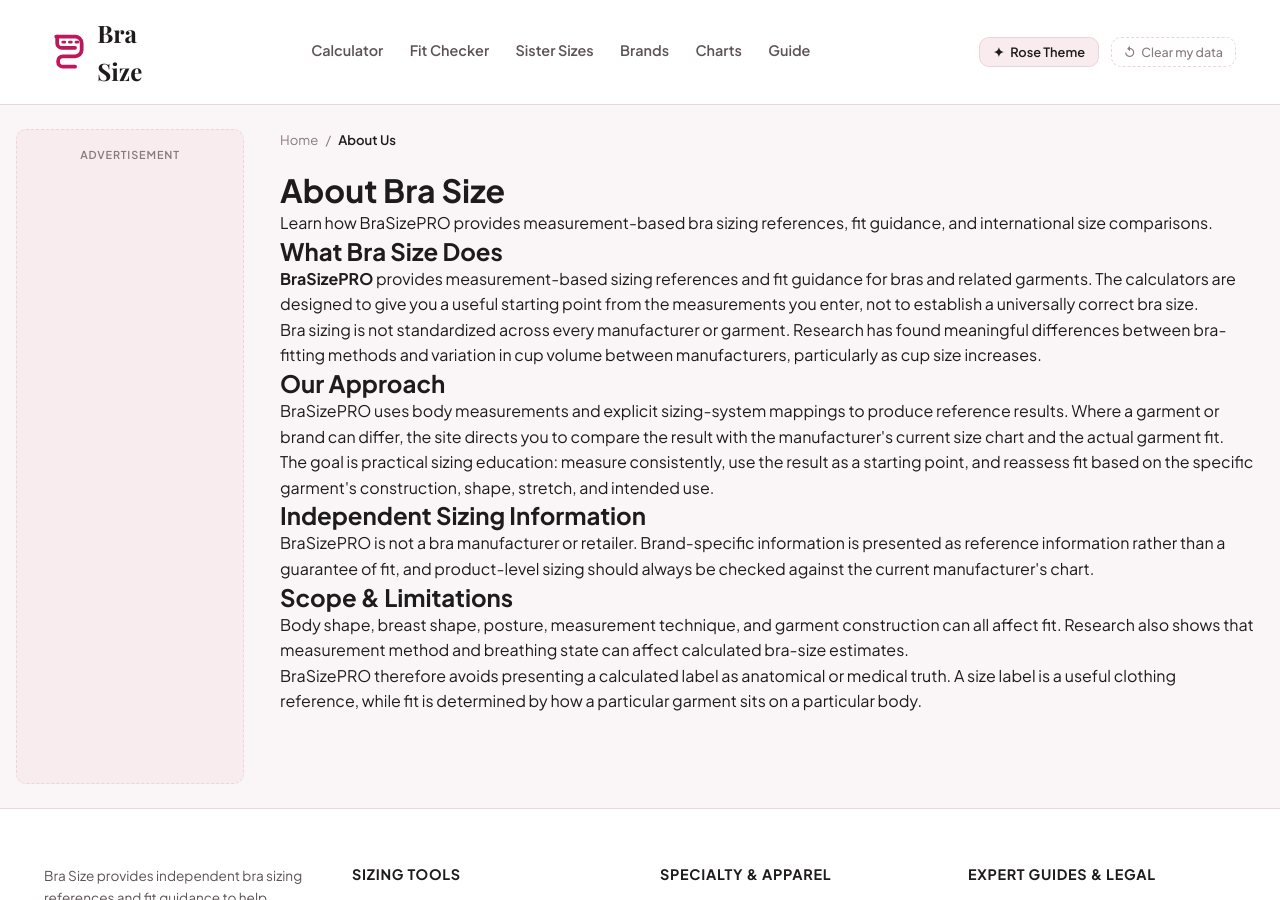
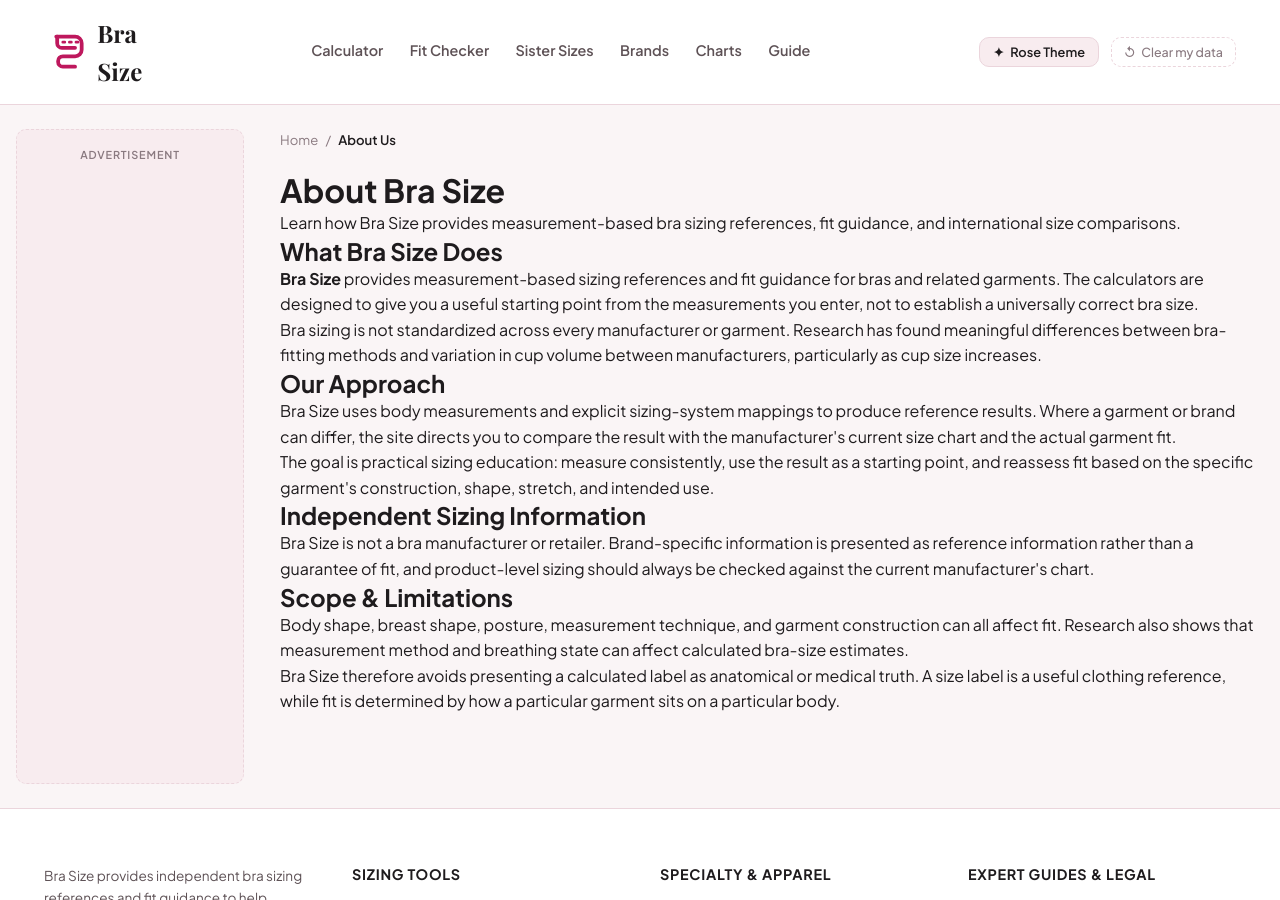
Before and after one commit to sharpedge74-cmyk/Bra-Size-Pro, a Jekyll site: the page built from _pages/about.html, in a window 1280 px wide and 900 px high. Built offline with Jekyll 4.4.1, drawn with Linux system fonts in a browser that asks for light colours; some web fonts are replaced.

Commit message:
Replace BraSizePRO text with Bra Size

```diff
--- a/_pages/about.html
+++ b/_pages/about.html
@@ -1,22 +1,22 @@
 ---
 layout: page
 title: "About Bra Size"
-description: "Learn how BraSizePRO provides measurement-based bra sizing references, fit guidance, and international size comparisons."
+description: "Learn how Bra Size provides measurement-based bra sizing references, fit guidance, and international size comparisons."
 permalink: /about
 breadcrumb_label: "About Us"
 ---
 
 <h2>What Bra Size Does</h2>
-<p><strong>BraSizePRO</strong> provides measurement-based sizing references and fit guidance for bras and related garments. The calculators are designed to give you a useful starting point from the measurements you enter, not to establish a universally correct bra size.</p>
+<p><strong>Bra Size</strong> provides measurement-based sizing references and fit guidance for bras and related garments. The calculators are designed to give you a useful starting point from the measurements you enter, not to establish a universally correct bra size.</p>
 <p>Bra sizing is not standardized across every manufacturer or garment. Research has found meaningful differences between bra-fitting methods and variation in cup volume between manufacturers, particularly as cup size increases.</p>
 
 <h2>Our Approach</h2>
-<p>BraSizePRO uses body measurements and explicit sizing-system mappings to produce reference results. Where a garment or brand can differ, the site directs you to compare the result with the manufacturer's current size chart and the actual garment fit.</p>
+<p>Bra Size uses body measurements and explicit sizing-system mappings to produce reference results. Where a garment or brand can differ, the site directs you to compare the result with the manufacturer's current size chart and the actual garment fit.</p>
 <p>The goal is practical sizing education: measure consistently, use the result as a starting point, and reassess fit based on the specific garment's construction, shape, stretch, and intended use.</p>
 
 <h2>Independent Sizing Information</h2>
-<p>BraSizePRO is not a bra manufacturer or retailer. Brand-specific information is presented as reference information rather than a guarantee of fit, and product-level sizing should always be checked against the current manufacturer's chart.</p>
+<p>Bra Size is not a bra manufacturer or retailer. Brand-specific information is presented as reference information rather than a guarantee of fit, and product-level sizing should always be checked against the current manufacturer's chart.</p>
 
 <h2>Scope & Limitations</h2>
 <p>Body shape, breast shape, posture, measurement technique, and garment construction can all affect fit. Research also shows that measurement method and breathing state can affect calculated bra-size estimates.</p>
-<p>BraSizePRO therefore avoids presenting a calculated label as anatomical or medical truth. A size label is a useful clothing reference, while fit is determined by how a particular garment sits on a particular body.</p>
+<p>Bra Size therefore avoids presenting a calculated label as anatomical or medical truth. A size label is a useful clothing reference, while fit is determined by how a particular garment sits on a particular body.</p>
```
